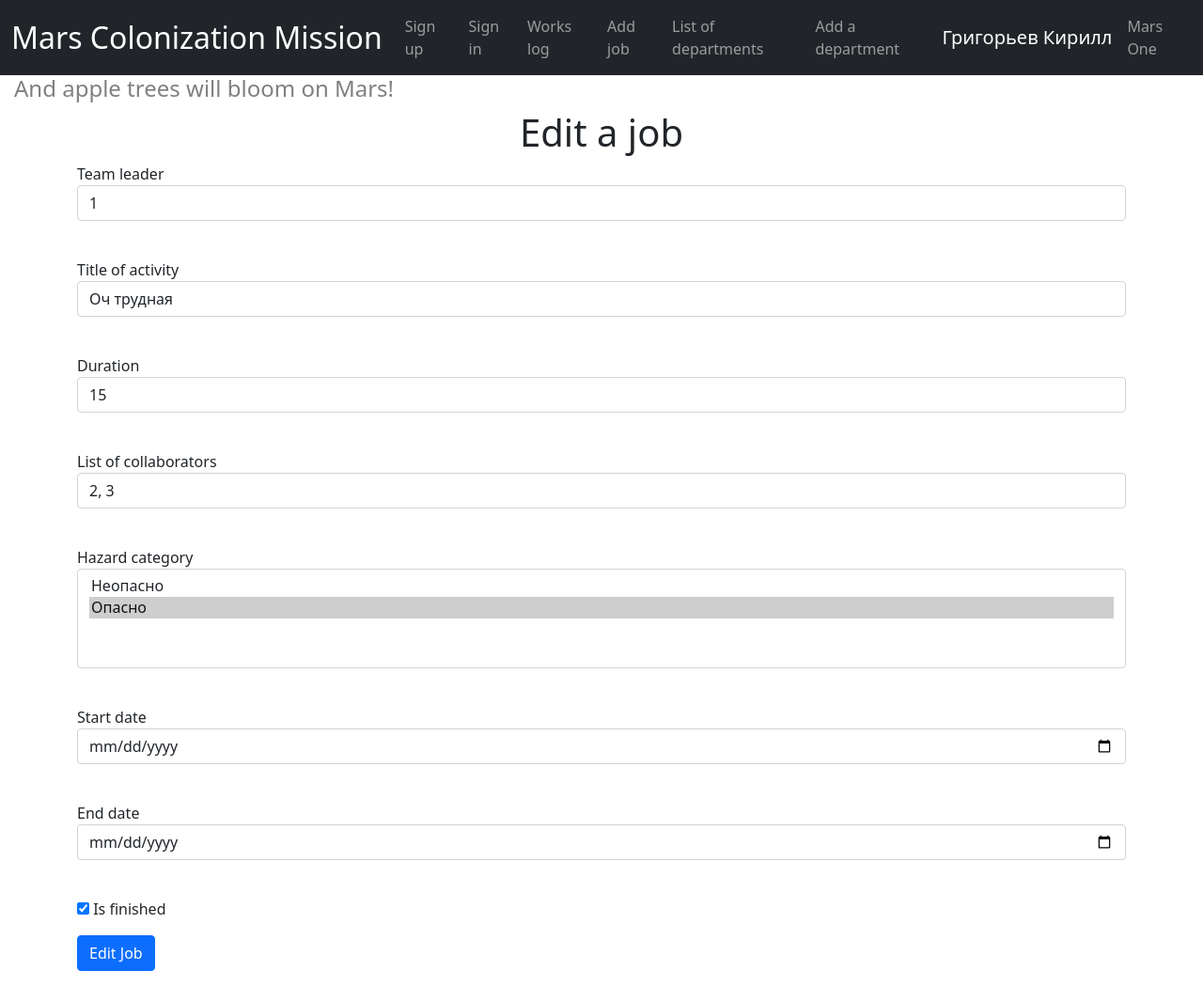
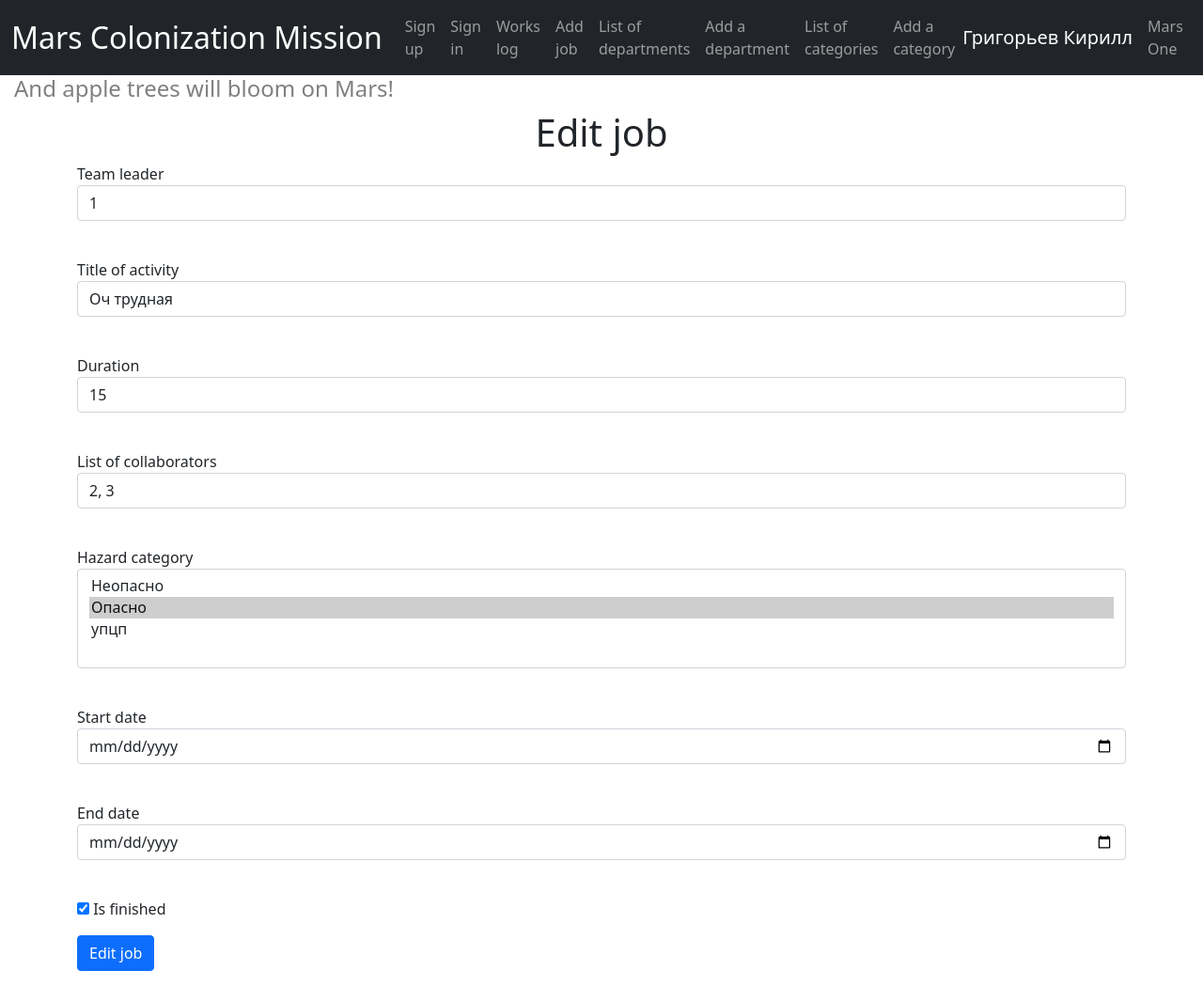
Before and after one commit to NeMolliriK/mars_colonization_mission, a Flask app: page /edit_job/1 in a window 1280 px wide. Shown: the whole page at 94% size. Run offline with Flask 2, Linux system fonts and the light colour scheme; a user stored in the database is signed in; data comes from the database, SQL or seed files in the repository; both versions use the stored data as it was after the commit.

Commit message:
Действия с категориями

```diff
--- a/app.py
+++ b/app.py
@@ -16,6 +16,8 @@ from data import jobs_resource
 from waitress import serve
 from os import environ
 from data.categories import Category
+from forms.add_category import AddCategory
+from forms.edit_category import EditCategory
 
 app = Flask(__name__)
 api = Api(app)
@@ -102,7 +104,7 @@ def edit_job(id):
     open("categories.txt", "w").writelines(
         [f'{category.id} {category.title}\n' for category in db_sess.query(Category)])
     form = EditJob()
-    job = db_sess.query(Job).filter(Job.id == id).first()
+    job = db_sess.query(Job).get(id)
     if request.method == "GET":
         if job:
             form.team_leader.data = job.team_leader
@@ -131,13 +133,13 @@ def edit_job(id):
                 job.categories.append(db_sess.query(Category).get(category))
             db_sess.commit()
             return redirect('/jobs')
-    return render_template('edit_job.html', title='Editing a job', form=form)
+    return render_template('edit_job.html', title='Editing job', form=form)
 
 
 @app.route('/delete_job/<int:id>')
 @login_required
 def delete_job(id):
-    db_sess.delete(db_sess.query(Job).filter(Job.id == id).first())
+    db_sess.delete(db_sess.query(Job).get(id))
     db_sess.commit()
     return redirect('/jobs')
 
@@ -147,9 +149,8 @@ def delete_job(id):
 def add_department():
     form = AddDepartment()
     if form.validate_on_submit():
-        department = Department(title=form.title.data, chief=form.chief.data, members=form.members.data,
-                                email=form.email.data)
-        db_sess.add(department)
+        db_sess.add(
+            Department(title=form.title.data, chief=form.chief.data, members=form.members.data, email=form.email.data))
         db_sess.merge(current_user)
         db_sess.commit()
         return redirect('/departments')
@@ -173,7 +174,7 @@ def departments():
 @login_required
 def edit_department(id):
     form = EditDepartment()
-    department = db_sess.query(Department).filter(Department.id == id).first()
+    department = db_sess.query(Department).get(id)
     if request.method == "GET":
         if department:
             form.title.data = department.title
@@ -188,20 +189,62 @@ def edit_department(id):
             department.email = form.email.data
             db_sess.commit()
             return redirect('/departments')
-    return render_template('edit_department.html', title='Editing a department', form=form)
+    return render_template('edit_department.html', title='Editing department', form=form)
 
 
 @app.route('/delete_department/<int:id>')
 @login_required
 def delete_department(id):
-    db_sess.delete(db_sess.query(Department).filter(Department.id == id).first())
+    db_sess.delete(db_sess.query(Department).get(id))
     db_sess.commit()
     return redirect('/departments')
 
 
+@app.route('/add_category', methods=['GET', 'POST'])
+@login_required
+def add_category():
+    form = AddCategory()
+    if form.validate_on_submit():
+        db_sess.add(Category(title=form.title.data))
+        db_sess.merge(current_user)
+        db_sess.commit()
+        return redirect('/categories')
+    return render_template("add_category.html", title='Adding a category', add_category=1, form=form)
+
+
+@app.route('/categories')
+@login_required
+def categories():
+    return render_template("categories.html", categories=db_sess.query(Category), title='List of categories')
+
+
+@app.route('/delete_category/<int:id>')
+@login_required
+def delete_category(id):
+    db_sess.delete(db_sess.query(Category).get(id))
+    db_sess.commit()
+    return redirect('/categories')
+
+
+@app.route('/edit_category/<int:id>', methods=['GET', 'POST'])
+@login_required
+def edit_category(id):
+    form = EditCategory()
+    category = db_sess.query(Category).get(id)
+    if request.method == "GET":
+        if category:
+            form.title.data = category.title
+    if form.validate_on_submit():
+        if category:
+            category.title = form.title.data
+            db_sess.commit()
+            return redirect('/categories')
+    return render_template('edit_category.html', title='Editing category', form=form)
+
+
 @app.route('/')
 def base():
-    return render_template("base.html")
+    return render_template("base.html", title="Main page")
 
 
 @app.route('/logout')
--- a/categories.txt
+++ b/categories.txt
@@ -1,2 +1,3 @@
 1 Неопасно
 2 Опасно
+3 упцп
--- a/forms/add_departament.py
+++ b/forms/add_departament.py
@@ -8,4 +8,4 @@ class AddDepartment(FlaskForm):
     chief = IntegerField('Chief', validators=[DataRequired()])
     members = StringField('Members', validators=[DataRequired()])
     email = StringField('Department Email', validators=[DataRequired()])
-    submit = SubmitField('Add a Department')
+    submit = SubmitField('Add a department')
--- a/forms/edit_department.py
+++ b/forms/edit_department.py
@@ -8,4 +8,4 @@ class EditDepartment(FlaskForm):
     chief = IntegerField('Chief', validators=[DataRequired()])
     members = StringField('Members', validators=[DataRequired()])
     email = StringField('Department Email', validators=[DataRequired()])
-    submit = SubmitField('Edit Department')
+    submit = SubmitField('Edit department')
--- a/forms/edit_job.py
+++ b/forms/edit_job.py
@@ -14,4 +14,4 @@ class EditJob(FlaskForm):
     start_date = DateField('Start date')
     end_date = DateField('End date')
     is_finished = BooleanField('Is finished')
-    submit = SubmitField('Edit Job')
+    submit = SubmitField('Edit job')
--- a/templates/base.html
+++ b/templates/base.html
@@ -8,7 +8,7 @@
     <link href="https://cdn.jsdelivr.net/npm/bootstrap@5.1.3/dist/css/bootstrap.min.css" rel="stylesheet"
           integrity="sha384-1BmE4kWBq78iYhFldvKuhfTAU6auU8tT94WrHftjDbrCEXSU1oBoqyl2QvZ6jIW3" crossorigin="anonymous"/>
     <link href="../static/css/style.css" rel="stylesheet"/>
-    <title>{{title}}</title>
+    <title>{{ title }}</title>
 </head>
 
 <body>
@@ -35,16 +35,24 @@
                     <a class="nav-link{% if add_job %} active{% endif %}" href="/add_job">Add job</a>
                 </li>
                 <li class="nav-item">
-                    <a class="nav-link{% if departments %} active{% endif %}" href="/departments">List of departments</a>
+                    <a class="nav-link{% if departments %} active{% endif %}" href="/departments">List of
+                        departments</a>
                 </li>
                 <li class="nav-item">
-                    <a class="nav-link{% if add_department %} active{% endif %}" href="/add_department">Add a department</a>
+                    <a class="nav-link{% if add_department %} active{% endif %}" href="/add_department">Add a
+                        department</a>
+                </li>
+                <li class="nav-item">
+                    <a class="nav-link{% if categories %} active{% endif %}" href="/categories">List of categories</a>
+                </li>
+                <li class="nav-item">
+                    <a class="nav-link{% if add_category %} active{% endif %}" href="/add_category">Add a category</a>
                 </li>
             </ul>
             </form>
         </div>
         {% if current_user.is_authenticated %}
-        <a class="navbar-brand" href="/logout">{{ current_user.surname + " " + current_user.name }}</a>
+            <a class="navbar-brand" href="/logout">{{ current_user.surname + " " + current_user.name }}</a>
         {% endif %}
         <span class="navbar-text"> Mars One </span>
     </div>
--- a/templates/edit_department.html
+++ b/templates/edit_department.html
@@ -1,6 +1,6 @@
 {% extends "base.html" %} {% block content %}
 <div class="container">
-    <h1>Edit a department</h1>
+    <h1>Edit department</h1>
     <form method="post">
         {{ form.hidden_tag() }}
         <p>
--- a/templates/edit_job.html
+++ b/templates/edit_job.html
@@ -1,6 +1,6 @@
 {% extends "base.html" %} {% block content %}
     <div class="container">
-        <h1>Edit a job</h1>
+        <h1>Edit job</h1>
         {% if message %}
             <div class="alert alert-danger" role="alert">{{ message }}</div>
         {% endif %}
```
Also changed, not shown: forms/add_category.py (added, +8 -0 lines), forms/edit_category.py (added, +8 -0 lines), templates/add_category.html (added, +18 -0 lines), templates/categories.html (added, +22 -0 lines), templates/edit_category.html (added, +18 -0 lines), db/Mars_colonization_mission.sqlite.
